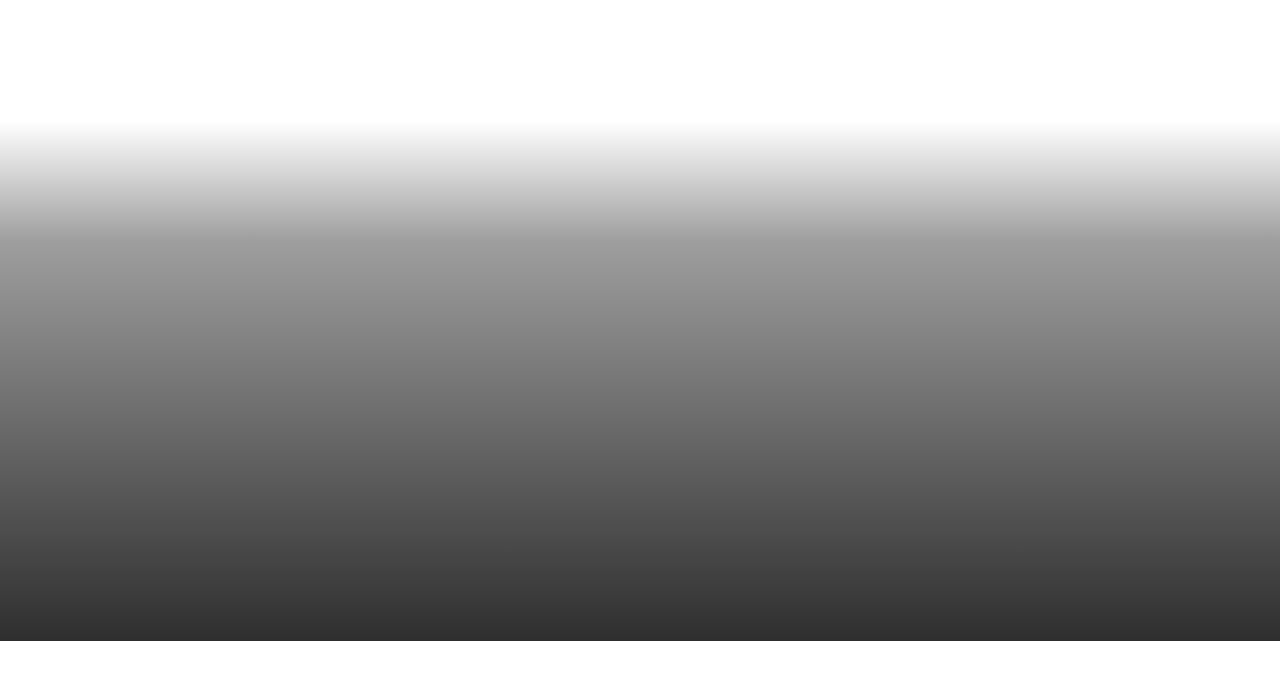
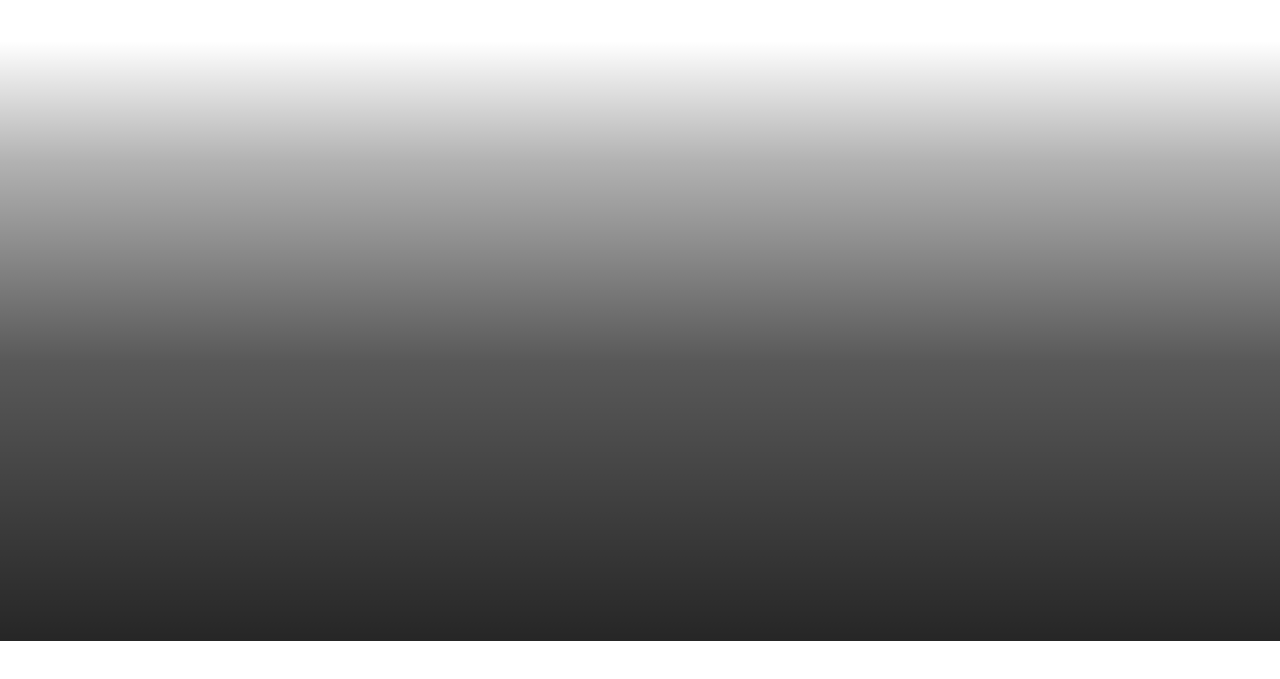
Before and after one commit to yekaradeniz/benden-iceri, a website: page template/reel-gradient.html in a window 1280 px wide. Shown: the part 159-838 px from the top of the page. Drawn offline with Linux system fonts and the light colour scheme.

Commit message:
feat: reel safe-zone padding (sağ 140, sol 80, alt 380) + gradient güncel

```diff
--- a/template/reel-gradient.html
+++ b/template/reel-gradient.html
@@ -9,9 +9,10 @@
     position: absolute; inset: 0;
     background: linear-gradient(180deg,
       rgba(0,0,0,0.00) 0%,
-      rgba(0,0,0,0.00) 35%,
-      rgba(0,0,0,0.38) 50%,
-      rgba(0,0,0,0.82) 100%);
+      rgba(0,0,0,0.00) 25%,
+      rgba(0,0,0,0.30) 40%,
+      rgba(0,0,0,0.65) 65%,
+      rgba(0,0,0,0.85) 100%);
   }
 </style>
 </head>
```
Also changed, not shown: template/reel-mana-text.html (+1 -1 lines), template/reel-verse-text.html (+1 -1 lines), output/log.json.
